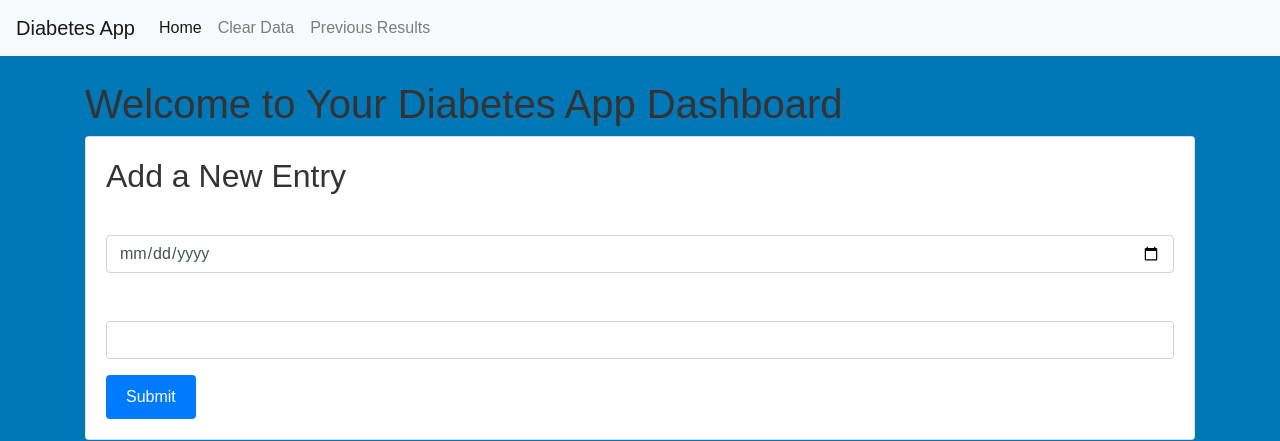
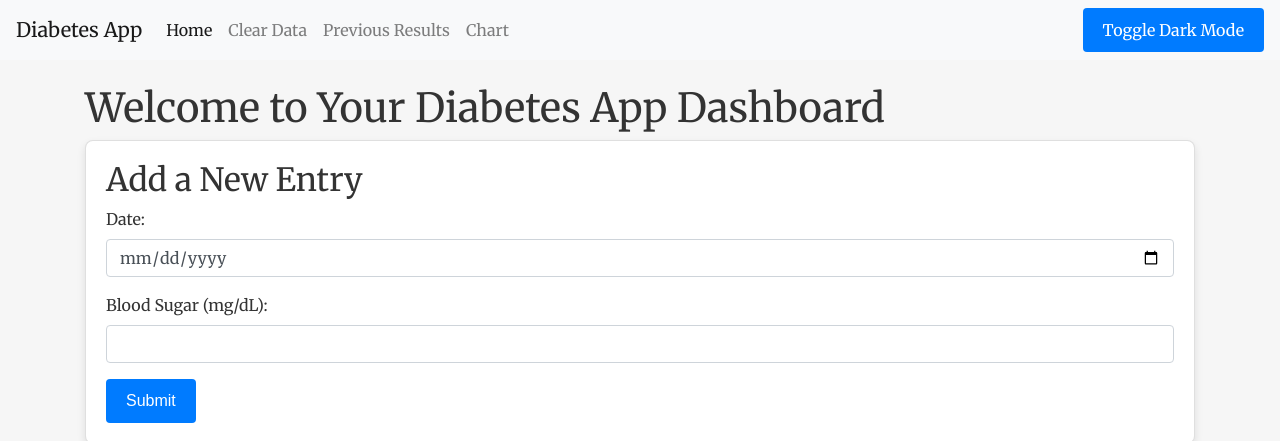
Before and after one commit to rvittozzi/diabetes_tracker, a Flask app: page / in a window 1280 px wide. Shown: the top 441 px of the page. Run offline with Flask 3, Linux system fonts and the light colour scheme; some libraries are stand-ins or nearby versions.

Commit message:
edited files

```diff
--- a/main.py
+++ b/main.py
@@ -3,48 +3,44 @@ import pandas as pd
 import matplotlib.pyplot as plt
 from datetime import datetime
 import os
-import threading
-import time
-from plyer import notification
-from diabetes_utils import get_last_check_time
-from diabetes_data_module import get_blood_sugar_data_from_csv
 
 app = Flask(__name__)
 
-# Initialize the CSV file path
-csv_file = "diabetes_data.csv"
+# Configurations
+CSV_FILE = "diabetes_data.csv"
+ENTRIES = []
 
-# Initialize an empty list to store entries
-entries = []
 
-# Function to load existing data from the CSV file
 def load_data():
-    if os.path.exists(csv_file):
-        df = pd.read_csv(csv_file)
-        df["Date"] = pd.to_datetime(df["Date"])
-        entries.extend(df.to_dict(orient="records"))
+    global ENTRIES
+    if os.path.exists(CSV_FILE):
+        try:
+            df = pd.read_csv(CSV_FILE)
+            df["Date"] = pd.to_datetime(df["Date"])
+            ENTRIES.extend(df.to_dict(orient="records"))
+        except Exception as e:
+            print(f"An error occurred while reading the CSV: {e}")
 
-# Function to add a new entry
-def add_entry():
-    global entries
-    if request.method == "POST":
-        date_str = request.form.get("date")
-        blood_sugar = float(request.form.get("blood_sugar"))
-        date = datetime.strptime(date_str, "%Y-%m-%d")
-        entry = {"Date": date, "Blood Sugar (mg/dL)": blood_sugar}
-        entries.append(entry)
 
-        # Save the entry to the CSV file
-        df = pd.DataFrame(entries)
-        df.to_csv(csv_file, index=False)
+def validate_entry(date, blood_sugar):
+    # Add validation logic here (e.g., date format, blood sugar range)
+    return True
 
-    return redirect(url_for("index"))
 
-# Function to plot the data
+def add_entry(date_str, blood_sugar):
+    global ENTRIES
+    date = datetime.strptime(date_str, "%Y-%m-%d")
+    entry = {"Date": date, "Blood Sugar (mg/dL)": blood_sugar}
+    ENTRIES.append(entry)
+
+    df = pd.DataFrame(ENTRIES)
+    df.to_csv(CSV_FILE, index=False)
+
+
 def plot_data():
-    if not entries:
+    if not ENTRIES:
         return None
-    df = pd.DataFrame(entries)
+    df = pd.DataFrame(ENTRIES)
     df.set_index("Date", inplace=True)
     plt.figure(figsize=(10, 6))
     df.plot(title="Blood Sugar Tracker")
@@ -53,43 +49,41 @@ def plot_data():
     plt.savefig("static/plot.png")
     return "static/plot.png"
 
-# Function to check blood sugar and send notifications
-def check_blood_sugar():
-    while True:
-        blood_sugar_data = get_blood_sugar_data_from_csv(csv_file)  # Get blood sugar data from the CSV
-        last_check_time = get_last_check_time()  # Get the last check time from the module
-
-        # ... Your existing code for notifications and reminders ...
-
-        time.sleep(3600)  # Repeat every hour
-
-# Create a separate thread for the reminder logic
-reminder_thread = threading.Thread(target=check_blood_sugar)
-reminder_thread.daemon = True
-reminder_thread.start()
 
 @app.route("/", methods=["GET", "POST"])
 def index():
     if request.method == "POST":
-        return add_entry()
-    load_data()
-    plot_image = plot_data()  # Get the plot image filename
-    return render_template("index.html", entries=entries, plot_image=plot_image)
+        date_str = request.form.get("date")
+        blood_sugar = float(request.form.get("blood_sugar"))
+
+        if validate_entry(date_str, blood_sugar):
+            add_entry(date_str, blood_sugar)
+            return redirect(url_for("index"))
+
+    plot_image = plot_data()
+    return render_template("index.html", entries=ENTRIES, plot_image=plot_image)
+
 
 @app.route("/clear_data")
 def clear_data():
-    global entries
-    entries = []
-    # Clear the CSV file by overwriting it with an empty DataFrame
+    global ENTRIES
+    ENTRIES = []
     df = pd.DataFrame(columns=["Date", "Blood Sugar (mg/dL)"])
-    df.to_csv(csv_file, index=False)
+    df.to_csv(CSV_FILE, index=False)
     return redirect(url_for("index"))
+
 
 @app.route("/previous_results")
 def previous_results():
-    load_data()  # Load the data
-    return render_template("previous_results.html", entries=entries)
+    return render_template("previous_results.html", entries=ENTRIES)
+
+
+@app.route("/chart")
+def chart():
+    plot_image = plot_data()
+    return render_template("chart.html", plot_image=plot_image)
+
 
 if __name__ == "__main__":
-    load_data()  # Call load_data to load existing data
+    load_data()  # Call this only once when the app starts
     app.run(debug=True, port=3000)
--- a/static/styles.css
+++ b/static/styles.css
@@ -1,10 +1,16 @@
 /* Apply styles to the body element */
 body {
-    font-family: Arial, sans-serif;
-    background-color: #0077B6; /* Ocean blue background color */
-    color: #fff; /* Text color for ocean blue background */
+    font-family: 'Merriweather', serif;
+    background-color: #f6f6f6;
+    color: #333;
     margin: 0;
     padding: 0;
+    transition: all 0.3s ease;  /* Added for smooth transition */
+}
+
+/* Soft Background and High Contrast */
+.high-contrast {
+    color: #ff0000;
 }
 
 /* Style the navigation bar */
@@ -23,12 +29,13 @@ h1, h2, h3 {
     padding: 10px 20px;
     border: none;
     cursor: pointer;
+    background-color: #007bff;
+    color: #fff;
 }
 
 /* Apply custom font to buttons */
 .btn.custom-font {
     font-family: "Your Desired Font", sans-serif;
-    /* You can add more font properties here, such as font-size, font-weight, etc. */
 }
 
 /* Style tables */
@@ -44,3 +51,29 @@ table, th, td {
 th, td {
     padding: 10px;
 }
+
+/* Card styling */
+.card {
+    box-shadow: 0 4px 8px rgba(0,0,0,0.1);
+    border-radius: 8px;
+}
+
+/* Dark Mode styles */
+.dark-mode {
+    background-color: #121212;
+    color: #ffffff;
+}
+
+.dark-mode .navbar {
+    background-color: #333;
+}
+
+.dark-mode .card {
+    background-color: #1e1e1e;
+    color: #ffffff;
+}
+
+.dark-mode .btn {
+    background-color: #666;
+    color: #ffffff;
+}
--- a/templates/index.html
+++ b/templates/index.html
@@ -8,32 +8,40 @@
     <!-- Bootstrap CSS -->
     <link rel="stylesheet" href="https://stackpath.bootstrapcdn.com/bootstrap/4.5.2/css/bootstrap.min.css">
 
-    <!-- Link to your custom CSS file -->
+    <!-- Google Font -->
+    <link href="https://fonts.googleapis.com/css2?family=Merriweather:wght@300;400;700&display=swap" rel="stylesheet">
+
+    <!-- Custom CSS -->
     <link rel="stylesheet" href="{{ url_for('static', filename='styles.css') }}">
 </head>
 <body>
     <!-- Navigation Bar -->
     <nav class="navbar navbar-expand-lg navbar-light bg-light">
-        <a class="navbar-brand" href="#">Diabetes App</a>
+        <a class="navbar-brand high-contrast" href="#">Diabetes App</a>
         <button class="navbar-toggler" type="button" data-toggle="collapse" data-target="#navbarNav" aria-controls="navbarNav" aria-expanded="false" aria-label="Toggle navigation">
             <span class="navbar-toggler-icon"></span>
         </button>
         <div class="collapse navbar-collapse" id="navbarNav">
             <ul class="navbar-nav">
                 <li class="nav-item active">
-                    <a class="nav-link" href="/">Home</a>
+                    <a class="nav-link high-contrast" href="/">Home</a>
                 </li>
                 <li class="nav-item">
-                    <a class="nav-link" href="/clear_data">Clear Data</a>
+                    <a class="nav-link high-contrast" href="/clear_data">Clear Data</a>
                 </li>
                 <li class="nav-item">
-                    <a class="nav-link" href="/previous_results">Previous Results</a>
+                    <a class="nav-link high-contrast" href="/previous_results">Previous Results</a>
+                </li>
+                <li class="nav-item">
+                    <a class="nav-link high-contrast" href="/chart">Chart</a>
                 </li>
             </ul>
+            <!-- Dark Mode Toggle Button -->
+            <button id="dark-mode-toggle" class="btn btn-secondary ml-auto">Toggle Dark Mode</button>
         </div>
     </nav>
 
-    <!-- Main Content Container -->
+    <!-- Main Content -->
     <div class="container mt-4">
         <h1>Welcome to Your Diabetes App Dashboard</h1>
 
@@ -50,21 +58,25 @@
                         <label for="blood_sugar">Blood Sugar (mg/dL):</label>
                         <input type="number" class="form-control" id="blood_sugar" name="blood_sugar">
                     </div>
-                    <button type="submit" class="btn btn-primary">Submit</button>
+                    <button type="submit" class="btn btn-primary custom-font">Submit</button>
                 </form>
             </div>
         </div>
+    </div>
 
-        <!-- Display Blood Sugar Chart -->
-        <div class="card mt-4">
-            <div class="card-body">
-                <h2>Blood Sugar Chart</h2>
-                <img src="{{ plot_image }}" alt="Blood Sugar Chart" class="img-fluid">
-            </div>
-        </div>
-    <!-- Bootstrap JavaScript and dependencies -->
+    <!-- Bootstrap JavaScript and Dependencies -->
     <script src="https://code.jquery.com/jquery-3.5.1.slim.min.js"></script>
     <script src="https://cdn.jsdelivr.net/npm/@popperjs/core@2.5.4/dist/umd/popper.min.js"></script>
     <script src="https://stackpath.bootstrapcdn.com/bootstrap/4.5.2/js/bootstrap.min.js"></script>
+
+    <!-- Dark Mode Toggle Script -->
+    <script>
+        const darkModeToggle = document.getElementById('dark-mode-toggle');
+        const body = document.body;
+
+        darkModeToggle.addEventListener('click', function() {
+            body.classList.toggle('dark-mode');
+        });
+    </script>
 </body>
 </html>
```
Also changed, not shown: templates/chart.html (added, +23 -0 lines), static/plot.png.
